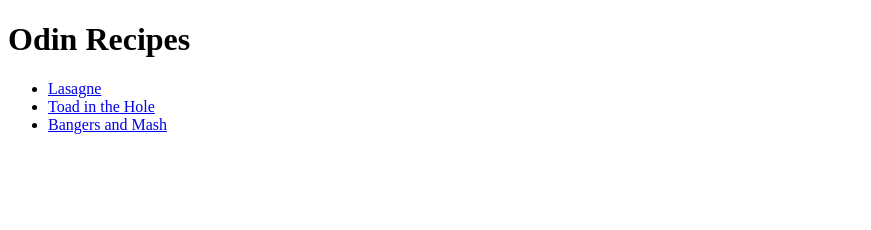
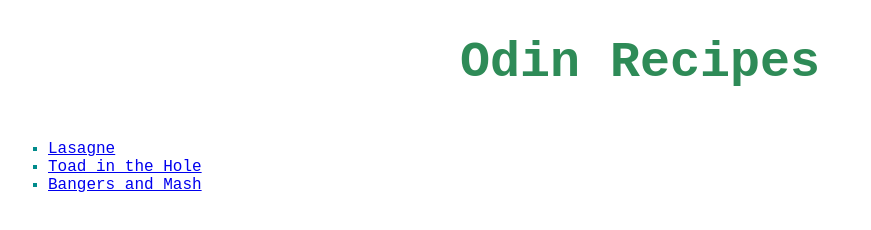
Before and after one commit to PMethley/odin-recipes, a plain HTML site: page index.html in a window 1280 px wide. Shown: the whole page, without its empty margins (0-871 px from the left). Drawn offline with Linux system fonts and the light colour scheme.

Commit message:
Add basic CSS to each page

```diff
--- a/index.html
+++ b/index.html
@@ -3,11 +3,12 @@
 <head>
     <meta charset="UTF-8">
     <meta name="viewport" content="width=device-width, initial-scale=1.0">
+    <link rel="stylesheet" href="style.css">
     <title>Odin Recipes</title>
 </head>
 <body>
-    <h1>Odin Recipes</h1>
-    <ul>
+    <h1 class="title">Odin Recipes</h1>
+    <ul class="recipe-list">
         <li>
             <a href="./recipes/lasagna.html">Lasagne</a>
         </li>
--- /dev/null
+++ b/style.css
@@ -0,0 +1,18 @@
+body {
+    font-family: 'Courier New', Courier, monospace;
+}
+
+.title{
+    font-weight: bold;
+    font-size: 50px;
+    color: seagreen;
+    text-align: center;
+}
+
+
+.recipe-list{
+    color:darkcyan;
+    list-style: square;
+    display: inline-block;
+    text-align: left;
+}
```
Also changed, not shown: recipes/bangers-and-mash.html (+2 -1 lines), recipes/lasagna.html (+2 -1 lines), recipes/toad-in-the-hole.html (+2 -1 lines).
